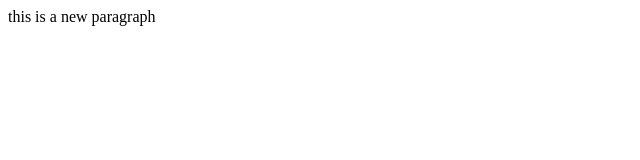
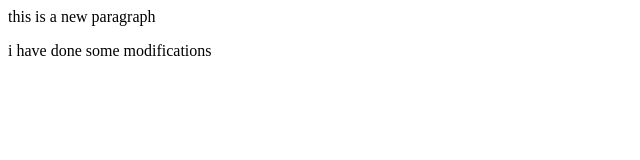
Before and after one commit to DivyaMK698/localrepo, a plain HTML site: page localrepo/index.html in a window 1280 px wide. Shown: the whole page, without its empty margins (0-640 px from the left). Drawn offline with Linux system fonts and the light colour scheme.

Commit message:
changes done

```diff
--- a/localrepo/index.html
+++ b/localrepo/index.html
@@ -1 +1,2 @@
 <p>this is a new paragraph</p>
+<p>i have done some modifications</p>
```
